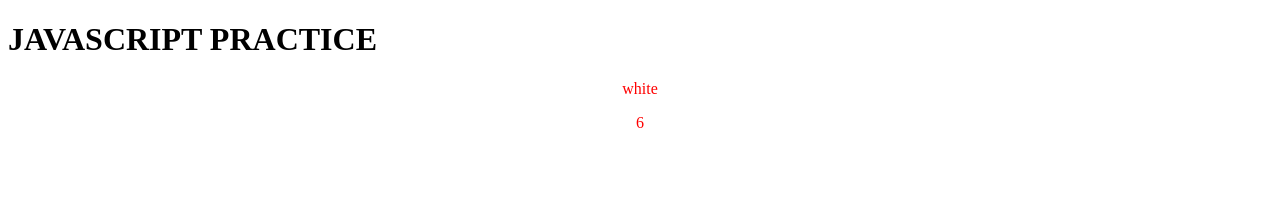
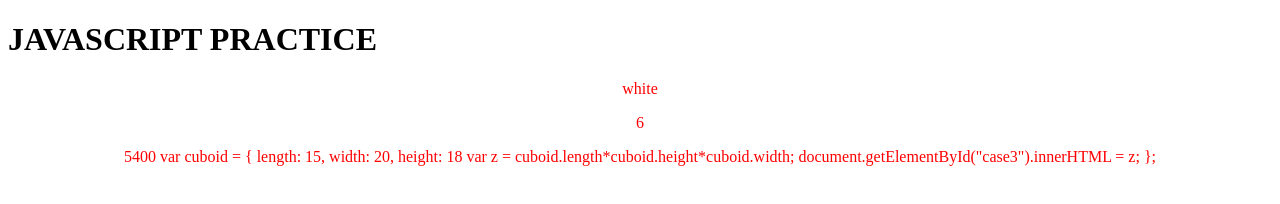
Before and after one commit to Giwa15/learning-git, a plain HTML site: page index.html in a window 1280 px wide. Drawn offline with Linux system fonts and the light colour scheme.

Commit message:
I added a second object

```diff
--- a/index.html
+++ b/index.html
@@ -12,6 +12,8 @@
   <h1> JAVASCRIPT PRACTICE</h1>
   <p class="object" id="case1">
   <p class="object" id="case2">
+  <p class="object" id="case3">
+
   <script>
      var car = {
        brand: "Toyota" , colour: "white",  engine : "300rty"
@@ -23,6 +25,30 @@
      document.getElementById("case1").innerHTML = x;
      document.getElementById("case2").innerHTML = y;
 
+
+     var cuboid = {
+       length: 15,
+       width: 20,
+        height: 18
+      };
+
+        var volume  = cuboid.length*cuboid.height*cuboid.width;
+
+        document.getElementById("case3").innerHTML = volume;
+
+
+
   </script>
+
+     var cuboid = {
+       length: 15,
+       width: 20,
+        height: 18
+
+        var z  = cuboid.length*cuboid.height*cuboid.width;
+
+        document.getElementById("case3").innerHTML = z;
+     };
+
 </body>
 </html>
```
